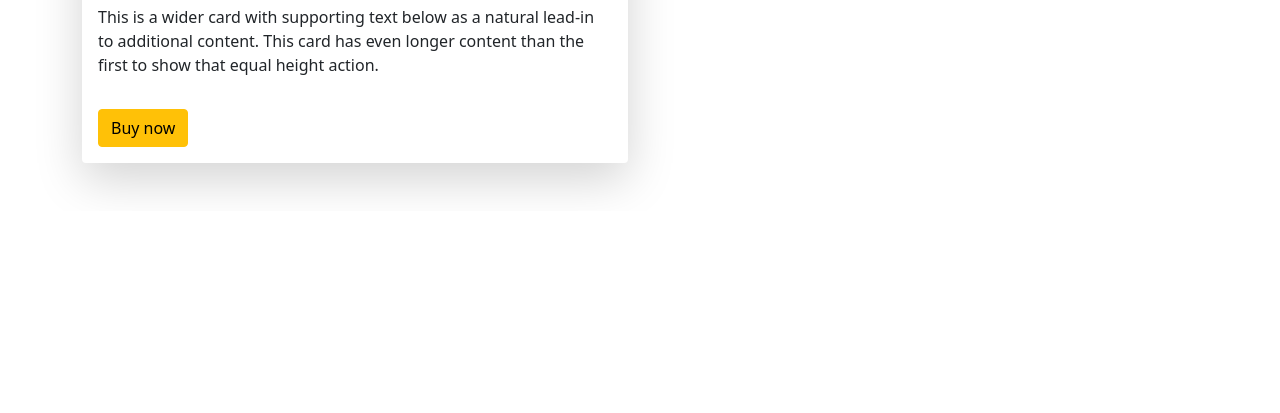
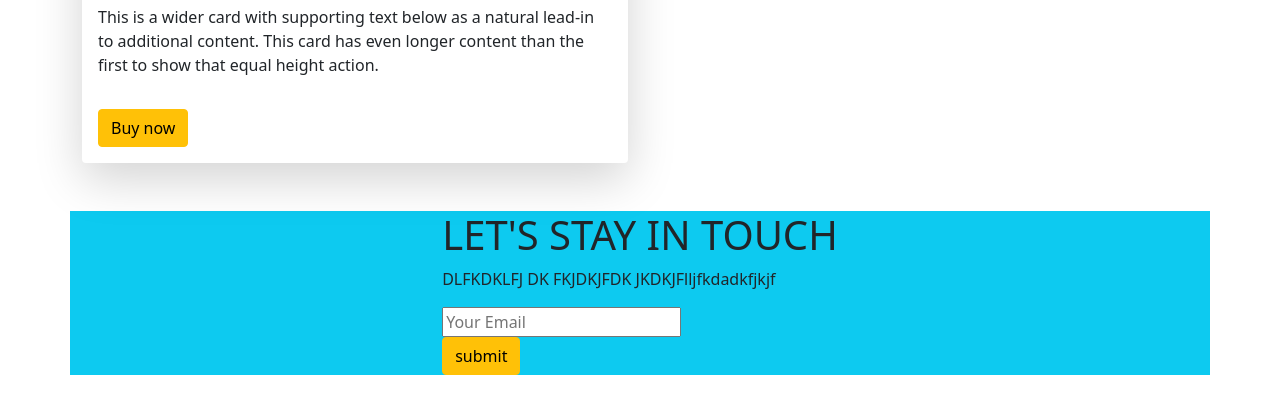
Before and after one commit to Tonyrahmot/panda-commerce-siteTR, a plain HTML site: page index.html in a window 1280 px wide. Shown: the part 3242-3655 px from the top of the page. Before the commit the page ends 3453 px from the top, so only its background shows below. Drawn offline with nearby package versions, Linux system fonts and the light colour scheme.

Commit message:
webite complete

```diff
--- a/index.html
+++ b/index.html
@@ -250,8 +250,14 @@
         </section>
 
         <!-- subscribe -->
-        <section class="container">
-
+        <section style=height: 400px, class="container bg-info d-flex justify-content-center my-5">
+            <div>
+                <h1>LET'S STAY IN TOUCH</h1>
+                <P>DLFKDKLFJ DK FKJDKJFDK JKDKJFlljfkdadkfjkjf </P>
+                <input type="text" placeholder="Your Email">
+                <br>
+                <button class="btn btn-warning">submit</button>
+            </div>
         </section>
 
     </main>
```
